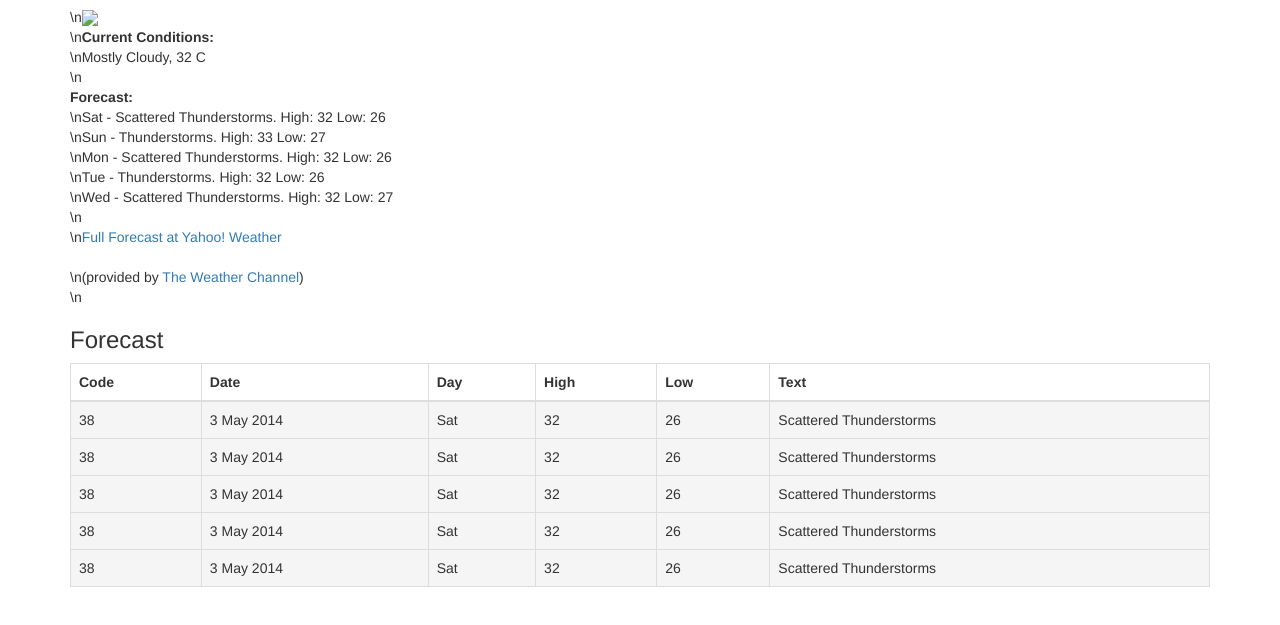
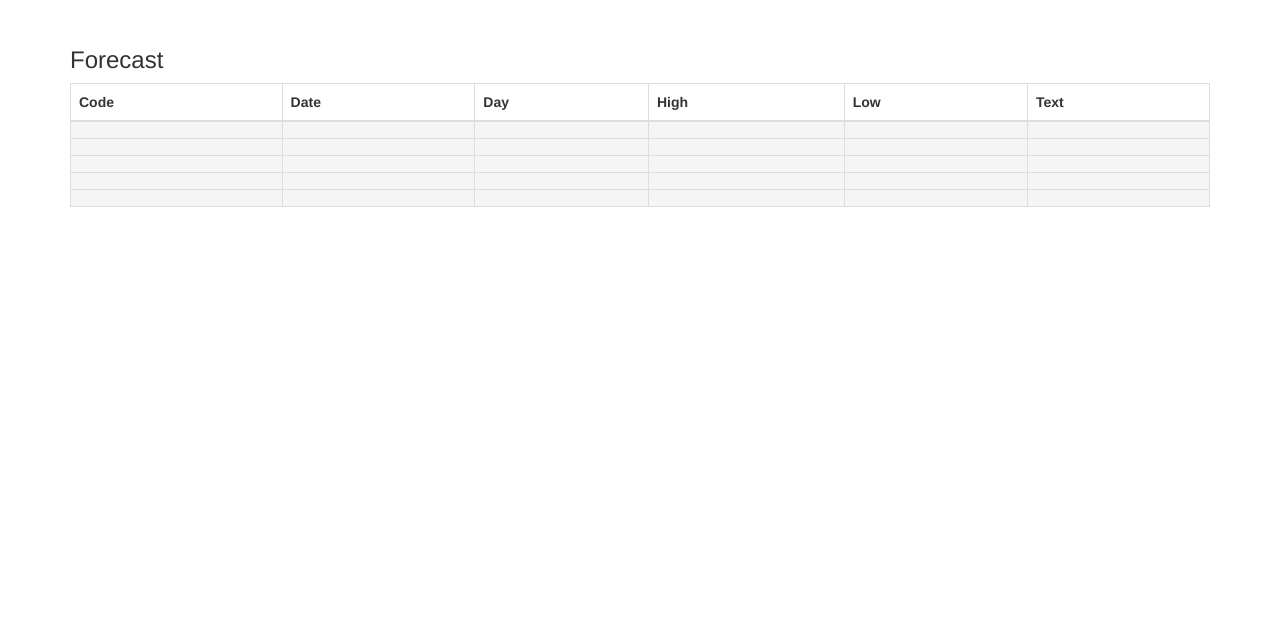
Before and after one commit to Flapjacks-Gp1/Weather-API-1, a plain HTML site: page index.html in a window 1280 px wide. Shown: the part 63-688 px from the top of the page. Drawn offline with nearby package versions, Linux system fonts and the light colour scheme.

Commit message:
removed test data from html file

```diff
--- a/index.html
+++ b/index.html
@@ -11,7 +11,7 @@
 <body>
   <div class="container has-text-centered">
     <h1>Weather forecast for the next 5 days</h1>
-    <div class="weather-description" style="white-space:pre-line">\n<img src=\"http://l.yimg.com/a/i/us/we/52/28.gif\"/><br />\n<b>Current Conditions:</b><br />\nMostly Cloudy, 32 C<BR />\n<BR /><b>Forecast:</b><BR />\nSat - Scattered Thunderstorms. High: 32 Low: 26<br />\nSun - Thunderstorms. High: 33 Low: 27<br />\nMon - Scattered Thunderstorms. High: 32 Low: 26<br />\nTue - Thunderstorms. High: 32 Low: 26<br />\nWed - Scattered Thunderstorms. High: 32 Low: 27<br />\n<br />\n<a href=\"http://us.rd.yahoo.com/dailynews/rss/weather/Tebrau__MY/*http://weather.yahoo.com/forecast/MYXX0004_c.html\">Full Forecast at Yahoo! Weather</a><BR/><BR/>\n(provided by <a href=\"http://www.weather.com\" >The Weather Channel</a>)<br/>\n
+    <div class="weather-description" style="white-space:pre-line">
 </div>
     <h3>Forecast</h3>
     <table class="table table-striped table-bordered table-hover">
@@ -28,102 +28,72 @@
       <tbody>
         <tr class="active" id="row1">
           <td class="active" id="code">
-            38
           </td>
           <td class="active" id="date">
-            3 May 2014
           </td>
           <td class="active" id="day">
-            Sat
           </td>
           <td class="active" id="high">
-            32
           </td>
           <td class="active" id="low">
-            26
           </td>
           <td class="active" id="text">
-            Scattered Thunderstorms
           </td>
         </tr>
         <tr class="active" id="row2">
           <td class="active" id="code">
-            38
           </td>
           <td class="active" id="date">
-            3 May 2014
           </td>
           <td class="active" id="day">
-            Sat
           </td>
           <td class="active" id="high">
-            32
           </td>
           <td class="active" id="low">
-            26
           </td>
           <td class="active" id="text">
-            Scattered Thunderstorms
           </td>
         </tr>
         <tr class="active" id="row3">
           <td class="active" id="code">
-            38
           </td>
           <td class="active" id="date">
-            3 May 2014
           </td>
           <td class="active" id="day">
-            Sat
           </td>
           <td class="active" id="high">
-            32
           </td>
           <td class="active" id="low">
-            26
           </td>
           <td class="active" id="text">
-            Scattered Thunderstorms
           </td>
         </tr>
         <tr class="active" id="row4">
           <td class="active" id="code">
-            38
           </td>
           <td class="active" id="date">
-            3 May 2014
           </td>
           <td class="active" id="day">
-            Sat
           </td>
           <td class="active" id="high">
-            32
           </td>
           <td class="active" id="low">
-            26
           </td>
           <td class="active" id="text">
-            Scattered Thunderstorms
           </td>
         </tr>
         <tr class="active" id="row5">
           <td class="active" id="code">
-            38
           </td>
           <td class="active" id="date">
-            3 May 2014
           </td>
           <td class="active" id="day">
-            Sat
           </td>
           <td class="active" id="high">
-            32
           </td>
           <td class="active" id="low">
-            26
           </td>
           <td class="active" id="text">
-            Scattered Thunderstorms
           </td>
         </tr>
       </tbody>
```
